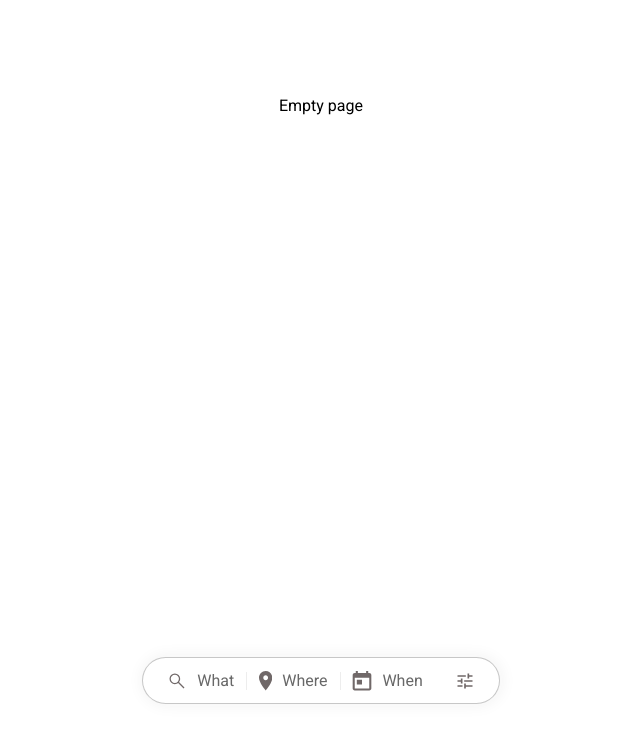
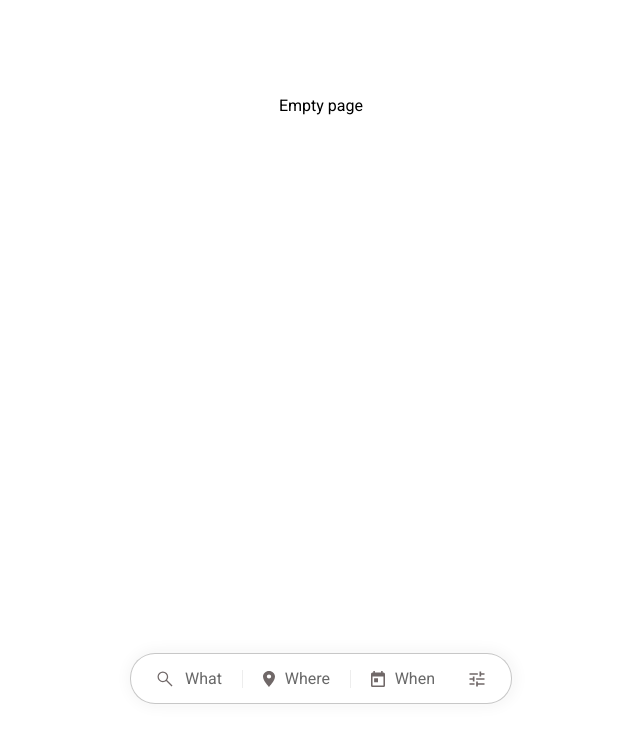
Before and after one commit to osampilona/hypen, a Next.js app: page / in a window 1280 px wide. Shown: the top 742 px of the page, without its empty margins (319-959 px from the left). Built offline with nearby package versions, Linux system fonts and the light colour scheme.

Commit message:
Push icons changes

```diff
--- a/src/components/SearchBar/searchBar.module.scss
+++ b/src/components/SearchBar/searchBar.module.scss
@@ -1,4 +1,5 @@
 .container {
+  width: 23.875rem;
   border-radius: 1.5625rem;
   border: 0.3px solid rgba(69, 69, 69, 0.3);
   background: #fff;
@@ -13,7 +14,8 @@
   .search {
     display: flex;
     align-items: center;
-    gap: 12px;
+    justify-content: space-between;
+    width: 90%;
   }
 
   .icon {
@@ -22,8 +24,6 @@
     gap: 10px;
     svg {
       fill: #706868;
-      height: 20px;
-      width: auto;
     }
   }
 
--- a/src/icons/CalendarIcon.tsx
+++ b/src/icons/CalendarIcon.tsx
@@ -3,15 +3,16 @@ import React from "react";
 const CalendarIcon = (props: any) => {
   return (
     <svg
-      width="15"
-      height="15"
-      viewBox="0 0 15 15"
+      width="14"
+      height="16"
+      viewBox="0 0 14 16"
       fill="none"
       xmlns="http://www.w3.org/2000/svg"
     >
       <path
-        d="M12.9444 1.45492H12.1667V0.000244141H10.6111V1.45492H4.38889V0.000244141H2.83333V1.45492H2.05556C1.19222 1.45492 0.507778 2.10952 0.507778 2.90959L0.5 13.0923C0.5 13.8924 1.19222 14.547 2.05556 14.547H12.9444C13.8 14.547 14.5 13.8924 14.5 13.0923V2.90959C14.5 2.10952 13.8 1.45492 12.9444 1.45492ZM12.9444 13.0923H2.05556V5.0916H12.9444V13.0923ZM3.61111 6.54628H7.5V10.183H3.61111V6.54628Z"
+        d="M12.4444 1.6H11.6667V0H10.1111V1.6H3.88889V0H2.33333V1.6H1.55556C0.692222 1.6 0.00777777 2.32 0.00777777 3.2L0 14.4C0 15.28 0.692222 16 1.55556 16H12.4444C13.3 16 14 15.28 14 14.4V3.2C14 2.32 13.3 1.6 12.4444 1.6ZM12.4444 14.4H1.55556V5.6H12.4444V14.4ZM3.11111 7.2H7V11.2H3.11111V7.2Z"
         fill="#706868"
+        transform="scale(1, 20/16)"
       />
     </svg>
   );
--- a/src/icons/FilterIcon.tsx
+++ b/src/icons/FilterIcon.tsx
@@ -3,18 +3,21 @@ import React from "react";
 const FilterIcon = (props: any) => {
   return (
     <svg
+      xmlns="http://www.w3.org/2000/svg"
       width="20"
       height="20"
       viewBox="0 0 20 20"
       fill="none"
-      xmlns="http://www.w3.org/2000/svg"
     >
-      <g clip-path="url(#clip0_2215_7107)">
-        <path d="M2.5 14.1667V15.8333H7.5V14.1667H2.5ZM2.5 4.16667V5.83333H10.8333V4.16667H2.5ZM10.8333 17.5V15.8333H17.5V14.1667H10.8333V12.5H9.16667V17.5H10.8333ZM5.83333 7.5V9.16667H2.5V10.8333H5.83333V12.5H7.5V7.5H5.83333ZM17.5 10.8333V9.16667H9.16667V10.8333H17.5ZM12.5 7.5H14.1667V5.83333H17.5V4.16667H14.1667V2.5H12.5V7.5Z" />
+      <g clipPath="url(#clip0_2215_7089)">
+        <path
+          d="M2.5 14.1667V15.8333H7.5V14.1667H2.5ZM2.5 4.16667V5.83333H10.8333V4.16667H2.5ZM10.8333 17.5V15.8333H17.5V14.1667H10.8333V12.5H9.16667V17.5H10.8333ZM5.83333 7.5V9.16667H2.5V10.8333H5.83333V12.5H7.5V7.5H5.83333ZM17.5 10.8333V9.16667H9.16667V10.8333H17.5ZM12.5 7.5H14.1667V5.83333H17.5V4.16667H14.1667V2.5H12.5V7.5Z"
+          fill="#706868"
+        />
       </g>
       <defs>
-        <clipPath id="clip0_2215_7107">
-          <rect width="24" height="24" rx="10" fill="white" />
+        <clipPath id="clip0_2215_7089">
+          <rect width="20" height="20" fill="white" />
         </clipPath>
       </defs>
     </svg>
--- a/src/icons/LocationIcon.tsx
+++ b/src/icons/LocationIcon.tsx
@@ -3,12 +3,16 @@ import React from "react";
 const LocationIcon = (props: any) => {
   return (
     <svg
-      width="10"
-      height="15"
-      viewBox="0 0 10 15"
+      width="12"
+      height="16"
+      viewBox="0 0 12 16"
       xmlns="http://www.w3.org/2000/svg"
     >
-      <path d="M5 0C2.23571 0 0 2.27656 0 5.09136C0 8.90988 5 14.5467 5 14.5467C5 14.5467 10 8.90988 10 5.09136C10 2.27656 7.76429 0 5 0ZM5 6.9097C4.01429 6.9097 3.21429 6.09508 3.21429 5.09136C3.21429 4.08763 4.01429 3.27302 5 3.27302C5.98571 3.27302 6.78571 4.08763 6.78571 5.09136C6.78571 6.09508 5.98571 6.9097 5 6.9097Z" />
+      <path
+        d="M6 0C2.68286 0 0 2.504 0 5.6C0 9.8 6 16 6 16C6 16 12 9.8 12 5.6C12 2.504 9.31714 0 6 0ZM6 7.6C4.81714 7.6 3.85714 6.704 3.85714 5.6C3.85714 4.496 4.81714 3.6 6 3.6C7.18286 3.6 8.14286 4.496 8.14286 5.6C8.14286 6.704 7.18286 7.6 6 7.6Z"
+        fill="#706868"
+        transform="scale(1, 20/16)"
+      />
     </svg>
   );
 };
--- a/src/icons/SearchIcon.tsx
+++ b/src/icons/SearchIcon.tsx
@@ -6,7 +6,7 @@ const SearchIcon = (props: any) => {
       xmlns="http://www.w3.org/2000/svg"
       height="24"
       viewBox="0 -960 960 960"
-      width="24"
+      width="20"
     >
       <path d="M796-121 533-384q-30 26-69.959 40.5T378-329q-108.162 0-183.081-75Q120-479 120-585t75-181q75-75 181.5-75t181 75Q632-691 632-584.85 632-542 618-502q-14 40-42 75l264 262-44 44ZM377-389q81.25 0 138.125-57.5T572-585q0-81-56.875-138.5T377-781q-82.083 0-139.542 57.5Q180-666 180-585t57.458 138.5Q294.917-389 377-389Z" />
     </svg>
```
Also changed, not shown: package.json (+8 -7 lines), 2 other files (tests, documents, lock files or other folders).
